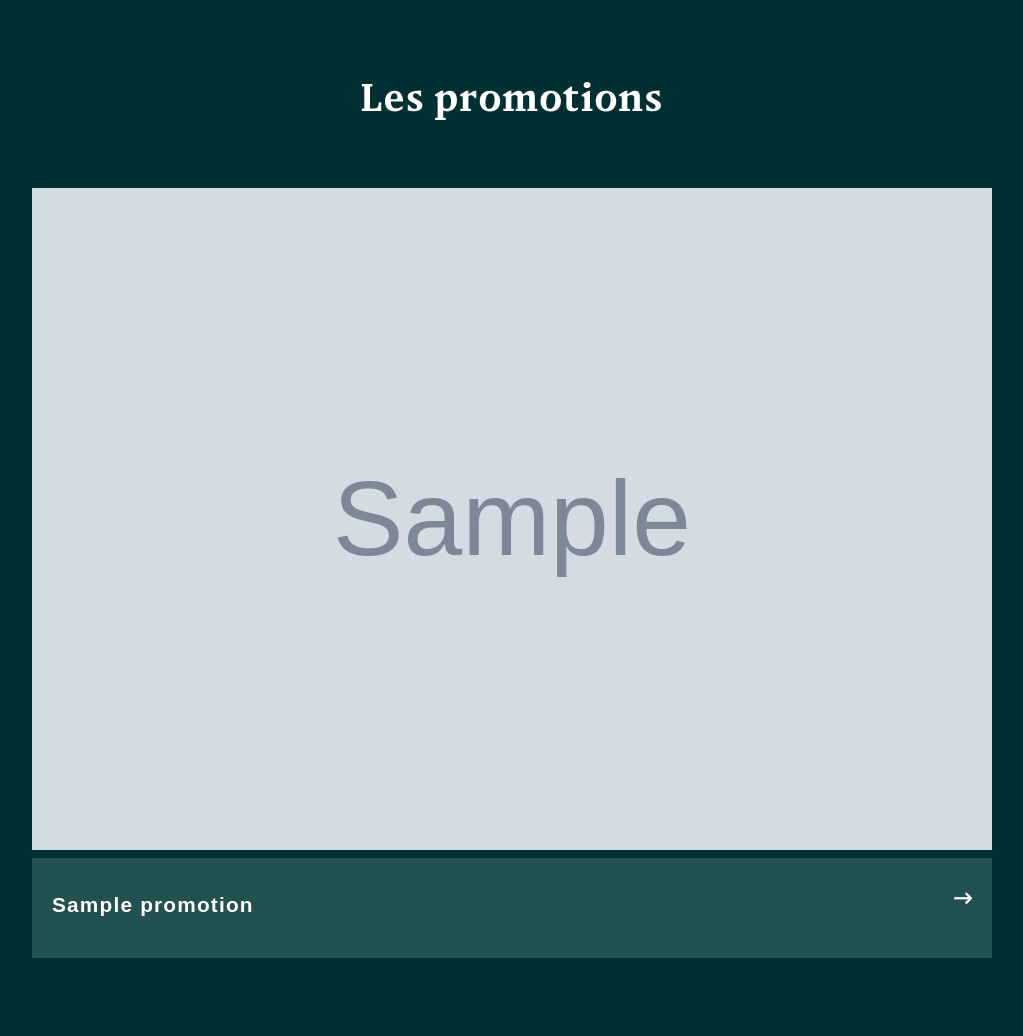
After one commit to justineyg/annuaire2, a Symfony app: template templates/promotion/default.html.twig in a window 1280 px wide. The commit adds this page. Shown: the whole page, without its empty margins (136-1159 px from the left). Run offline with Twig, Linux system fonts and the light colour scheme; the template is opened without the code that fills it: most values are stand-ins (such as "Sample title", 1, 10 or a date in 2020); grey boxes marked "Sample" are stand-in pictures; some libraries are stand-ins or nearby versions.

Commit message:
Ajout de pages promotions + Profil par Promotion

```diff
--- /dev/null
+++ b/templates/promotion/default.html.twig
@@ -0,0 +1,43 @@
+{% extends 'base.html.twig' %}
+
+{% block title %}Accueil | Sciences Po Saint-Germain-en-Laye{% endblock %}
+
+{% block body %}
+<style>
+    h1{text-align: center}
+    .example-wrapper { margin: 3em auto; max-width: 1000px; width: 100%; font: 18px/1.5 sans-serif; }
+    .example-wrapper code { background: #F5F5F5; padding: 2px 6px; }
+    .promotions{ height: 500px; display: flex; flex-wrap: wrap;}
+    .promotions>* { flex: 1 1 500px; margin-bottom: 20px; padding: 20px 20px}
+    .text_section{ background: #21524F; height: 100px; display: flex; padding: 10px 20px; justify-content: space-between;}
+    .name{ font-size: 1.3rem; letter-spacing: 1.2px; font-weight: bold;}
+    .year{ font-size: 1rem}
+    img{object-fit: cover;}
+
+
+</style>
+{% include "partials/_header.html.twig" %}
+
+<div class="example-wrapper">
+    <h1>Les promotions</h1>
+
+    <div class="promotions">
+
+        {% for promotion in promotions %}
+        <div class="year_of_promotion">
+            <img src={{asset('img/uploads/' ~ promotion.image)}} width="100%" height="80%">
+            <div class="text_section">
+
+                <p class="name">{{promotion.name}}</p>
+
+                <p>
+                    <a href="{{ path('show', {'id': promotion.id}) }}">
+                        <i class="fa-solid fa-arrow-right-long"></i>
+                    </a>
+                </p>
+            </div>
+        </div>
+        {% endfor %}
+    </div>
+</div>
+{% endblock %}
--- a/templates/promotion/index.html.twig
+++ b/templates/promotion/index.html.twig
@@ -107,7 +107,7 @@ only screen and (max-width: 760px),
                             </thead>
                             <tbody>
                                 <tr>
-								{% for p in profils %}
+								{% for p in promotion.profils %}
 
                                 <td data-column="First Name"><a href="{{path( 'app_profil_detail', {'slug': p.slug}) }}"> {{ p.lastname}}</a></td>
                                 {# <td data-column="First Name">{{p.lastname}}</a></td> #}
```
Also changed, not shown: src/Controller/ProfilController.php (+10 -33 lines), src/Controller/PromotionController.php (+42 -22 lines), src/Repository/ProfilRepository.php (+34 -15 lines), src/Repository/PromotionRepository.php (+12 -0 lines).
